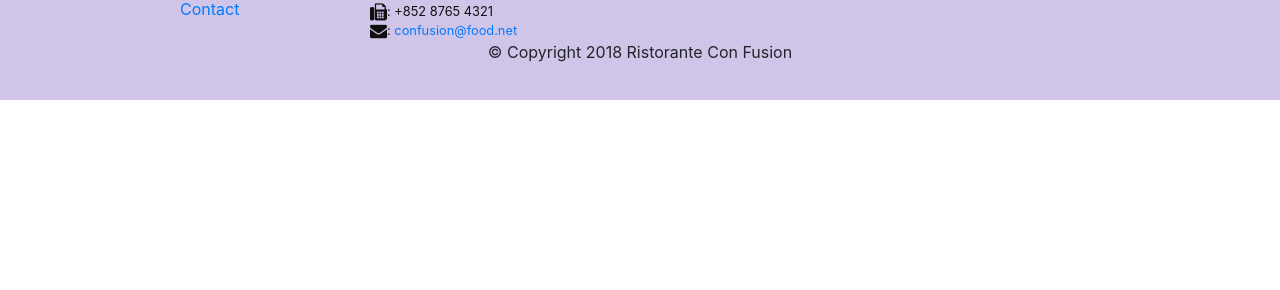
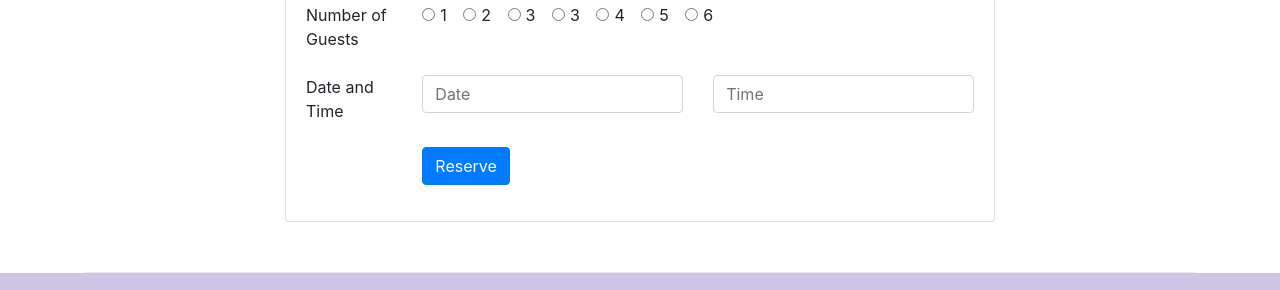
Before and after one commit to akoshta07/Bootstrap4, a website: page index.html in a window 1280 px wide. Shown: the part 1661-1951 px from the top of the page. Before the commit the page ends 1761 px from the top, so only its background shows below. Drawn offline with nearby package versions, Linux system fonts and the light colour scheme.

Commit message:
Assignment-2

```diff
--- a/index.html
+++ b/index.html
@@ -41,7 +41,14 @@
                     <p>We take inspiration from the World's best cuisines, and create a unique fusion experience. Our lipsmacking creations will tickle your culinary senses!</p>
                 </div>
                 <div class="col-12 col-sm align-self-center">
-                    <img src="img/logo.png" class="img-fluid">
+                    <div class="row ">
+                        <div class="col-12 col-sm-6 ">
+                                <img src="img/logo.png" class="img-fluid">
+                        </div>
+                        <div class="col-12 col-sm-6 align-self-center">
+                            <button class="btn btn-warning btn-block btn-sm" onclick="location.href='#Reserve'" >Reserve Table</button>
+                        </div>
+                    </div>
                 </div>
             </div>
         </div>
@@ -70,8 +77,15 @@
                 <h3>This Month's Promotions</h3>
             </div>
             <div class="col col-sm col-md">
-                <h2>Weekend Grand Buffet</h2>
-                <p>Featuring mouthwatering combinations with a choice of five different salads, six enticing appetizers, six main entrees and five choicest desserts. Free flowing bubbly and soft drinks. All for just $19.99 per person </p>
+                <div class="media">
+                    <div class="media-body">
+                        <h2 class="mt-0">Weekend Grand Buffet <span class="badge badge-danger">NEW</span></h2>
+                        <p class="d-none d-sm-block" >Featuring mouthwatering combinations with a choice of five different salads, six enticing appetizers, six main entrees and five choicest desserts. Free flowing bubbly and soft drinks. All for just $19.99 per person </p>
+                    </div>
+                    <div class="media-right">
+                        <img class="d-flex mr-3 img-thumbnail align-self-center " src="img/buffet.png" alt="buffet">
+                    </div>
+                </div>
             </div>
         </div>
 
@@ -93,6 +107,62 @@
                             creating mouthwatering Indo-Italian fusion experiences.
                         </p>
                     </div>
+                </div>
+            </div>
+        </div>
+        <div class="row row-content" id="Reserve">
+            <div class="col-12 col-sm-8 offset-sm-2">
+                <div class="card">
+                    <h3 class="card-header bg-warning text-white">Reserve a Table</h3>
+                    <form class="card-body">
+                        <div class="form-group row">
+                            <label for="NumberofGuest" class="col-md-2 col">Number of Guests</label>
+                            <div class="col-md-10 ">
+                                <div class="form-check form-check-inline">
+                                    <input type="radio" class="form-check-input" id="radio1" value="1">
+                                    <label for="1" class="form-check-label">1</label>
+                                </div>
+                                <div class="form-check form-check-inline">
+                                    <input type="radio" name="guests" class="form-check-input" id="radio2" value="2">
+                                    <label for="2" class="form-check-label">2</label>
+                                </div>
+                                <div class="form-check form-check-inline">
+                                    <input type="radio" name="guests" class="form-check-input" id="radio3" value="3">
+                                    <label for="3" class="form-check-label">3</label>
+                                </div>
+                                <div class="form-check form-check-inline">
+                                    <input type="radio" name="guests" class="form-check-input" id="radio3" value="3">
+                                    <label for="3" class="form-check-label">3</label>
+                                </div>
+                                <div class="form-check form-check-inline">
+                                    <input type="radio" name="guests" class="form-check-input" id="radio4" value="4">
+                                    <label for="4" class="form-check-label">4</label>
+                                </div>
+                                <div class="form-check form-check-inline">
+                                    <input type="radio" name="guests" class="form-check-input" id="radio5" value="5">
+                                    <label for="5" class="form-check-label">5</label>
+                                </div>
+                                <div class="form-check form-check-inline">
+                                    <input type="radio" name="guests" class="form-check-input" id="radio6" value="6">
+                                    <label for="6" class="form-check-label">6</label>
+                                </div>
+                            </div>
+                        </div>
+                        <div class="form-group row">
+                            <label for="DateandTime" class="col-12 col-md-2">Date and Time</label>
+                            <div class="col-12 col-md-5 ">
+                                <input type="text" class="form-control" id="date" placeholder="Date">
+                            </div>
+                            <div class="col-12 col-md-5 ">
+                                <input type="text" class="form-control" id="time" placeholder="Time">
+                            </div>
+                        </div>
+                        <div class="form-group row">
+                            <div class="offset-md-2 col-md-10">
+                                <button type="submit" class="btn btn-primary">Reserve</button>
+                            </div>
+                        </div>
+                    </form>
                 </div>
             </div>
         </div>
```
Also changed, not shown: Screenshot-2018-6-1 Ristorante Con Fusion About Us.png (deleted).
